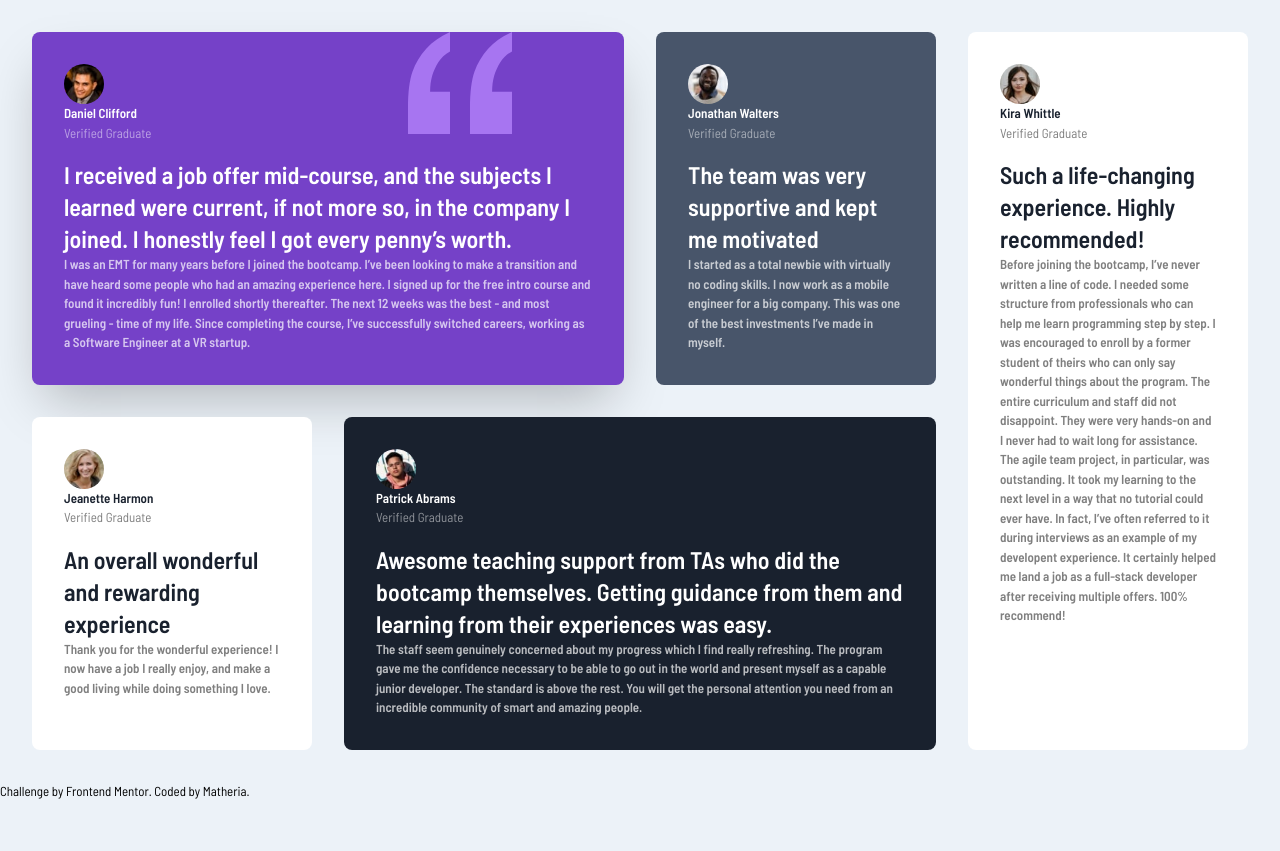
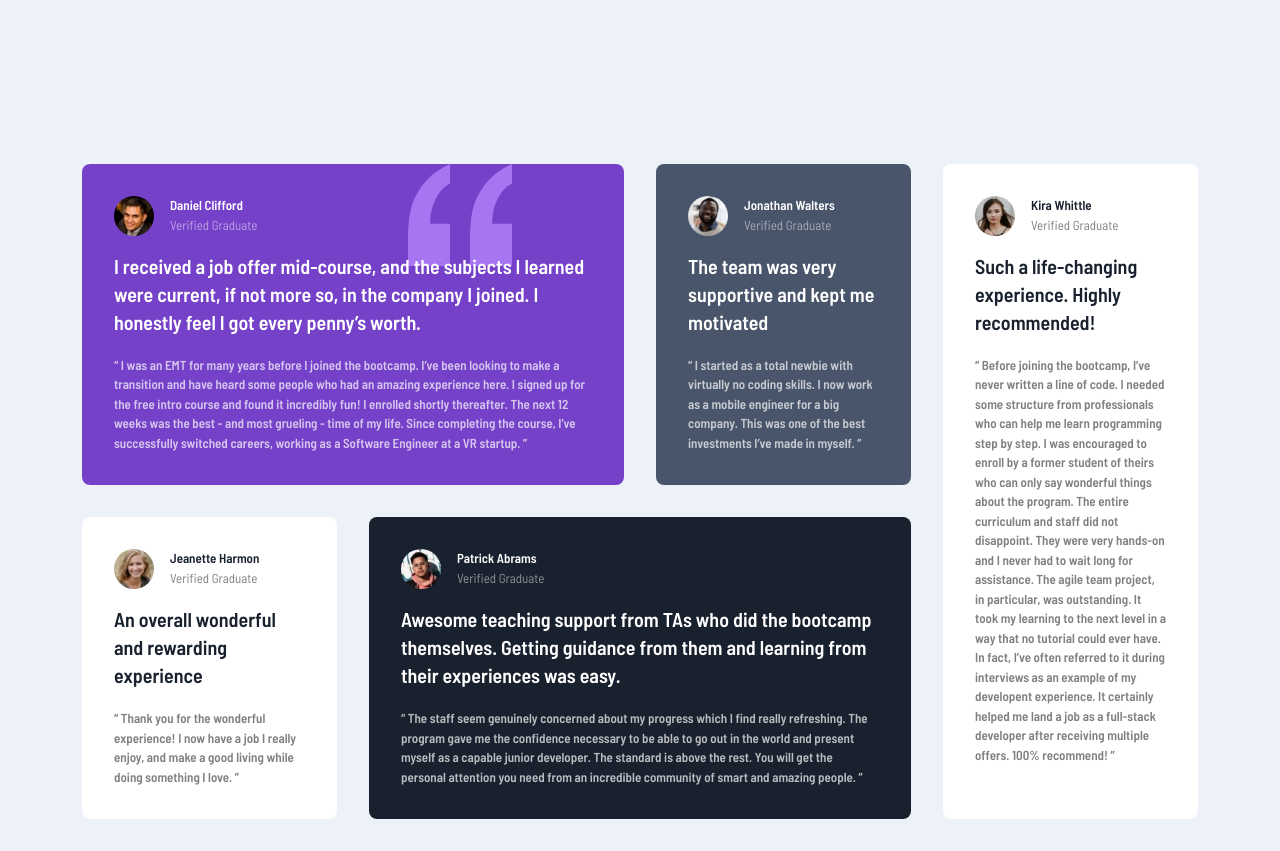
Before and after one commit to Matheria/Testimonials-grid-section, a website: page index.html in a window 1280 px wide. Before the commit the page ends 801 px from the top, so only its background shows below. Drawn offline with Linux system fonts and the light colour scheme.

Commit message:
fix paddings

```diff
--- a/index.html
+++ b/index.html
@@ -14,10 +14,11 @@
   <link rel="stylesheet" href="./output.css">
 </head>
 <body>
-  <main class="grid lg:grid-cols-4 gap-8 p-8 mx-auto max-w-[1440px]">
-    <section class="card lg:col-span-2 bg-primary text-white bg-[url('/images/bg-pattern-quotation.svg')] bg-no-repeat bg-[right_2rem_top] shadow-2xl lg:bg-[right_7rem_top]">
+  <h1 class="invisible">Testimonials grid section</h1>
+  <main class="grid lg:grid-cols-4 gap-8 p-8 mx-auto max-w-[1180px] mt-28">
+    <section class="card lg:col-span-2 bg-primary text-white bg-[url('./images/bg-pattern-quotation.svg')] bg-no-repeat bg-[right_2rem_top] lg:bg-[right_7rem_top]">
       <div class="card-container-name">
-        <img class="card-photo" src="/images/image-daniel.jpg" alt="Daniel">
+        <img class="card-photo" src="./images/image-daniel.jpg" alt="Daniel">
         <span class="card-name">Daniel Clifford</span>
         <span class="card-edu">Verified Graduate</span>
       </div>
@@ -25,7 +26,7 @@
         I received a job offer mid-course, and the subjects I learned were current, if not more so,
         in the company I joined. I honestly feel I got every penny’s worth.
       </p>
-      <p class="card-desc">
+      <p class="card-desc before:content-['“'] after:content-['”']">
         I was an EMT for many years before I joined the bootcamp. I’ve been looking to make a
         transition and have heard some people who had an amazing experience here. I signed up
         for the free intro course and found it incredibly fun! I enrolled shortly thereafter.
@@ -35,32 +36,32 @@
     </section>
     <section class="bg-primary-dark text-white card">
       <div class="card-container-name">
-        <img class="card-photo" src="/images/image-jonathan.jpg" alt="Jonathan">
+        <img class="card-photo" src="./images/image-jonathan.jpg" alt="Jonathan">
         <span class="card-name">Jonathan Walters</span>
         <span class="card-edu">Verified Graduate</span>
       </div>
       <p class="card-info">
         The team was very supportive and kept me motivated
       </p>
-      <p class="card-desc">
+      <p class="card-desc before:content-['“'] after:content-['”']">
         I started as a total newbie with virtually no coding skills. I now work as a mobile engineer
         for a big company. This was one of the best investments I’ve made in myself.
       </p>
     </section>
     <section class="bg-white text-primary-blackish card">
       <div class="card-container-name">
-        <img class="card-photo" src="/images/image-jeanette.jpg" alt="Jeanette">
+        <img class="card-photo" src="./images/image-jeanette.jpg" alt="Jeanette">
         <span class="card-name">Jeanette Harmon</span>
         <span class="card-edu text-black/50">Verified Graduate</span>
       </div>
       <p class="card-info">An overall wonderful and rewarding experience</p>
-      <p class="card-desc text-black/50">
+      <p class="card-desc text-black/50 before:content-['“'] after:content-['”']">
         Thank you for the wonderful experience! I now have a job I really enjoy, and make a good living while doing something I love.
       </p>
     </section>
     <section class="lg:col-span-2 bg-primary-blackish text-white card">
       <div class="card-container-name">
-        <img class="card-photo" src="/images/image-patrick.jpg" alt="Patrick">
+        <img class="card-photo" src="./images/image-patrick.jpg" alt="Patrick">
         <span class="card-name">Patrick Abrams</span>
         <span class="card-edu">Verified Graduate</span>
       </div>
@@ -68,7 +69,7 @@
         Awesome teaching support from TAs who did the bootcamp themselves. Getting guidance from them and
         learning from their experiences was easy.
       </p>
-      <p class="card-desc">
+      <p class="card-desc before:content-['“'] after:content-['”']">
         The staff seem genuinely concerned about my progress which I find really refreshing. The program
         gave me the confidence necessary to be able to go out in the world and present myself as a capable
         junior developer. The standard is above the rest. You will get the personal attention you need from
@@ -77,12 +78,12 @@
     </section>
     <section class="lg:row-span-2 lg:row-start-1 lg:col-start-4 bg-white text-primary-blackish card">
       <div class="card-container-name">
-        <img class="card-photo" src="/images/image-kira.jpg" alt="Kira">
+        <img class="card-photo" src="./images/image-kira.jpg" alt="Kira">
         <span class="card-name">Kira Whittle</span>
         <span class="card-edu text-black/50">Verified Graduate</span>
       </div>
       <p class="card-info">Such a life-changing experience. Highly recommended!</p>
-      <p class="card-desc text-black/50">
+      <p class="card-desc text-black/50 before:content-['“'] after:content-['”']">
         Before joining the bootcamp, I’ve never written a line of code. I needed some structure from
         professionals who can help me learn programming step by step. I was encouraged to enroll by a former
         student of theirs who can only say wonderful things about the program. The entire curriculum and staff
@@ -94,10 +95,5 @@
       </p>
     </section>
   </main>
-
-  <div class="attribution">
-    Challenge by <a href="https://www.frontendmentor.io?ref=challenge" target="_blank">Frontend Mentor</a>.
-    Coded by <a href="#">Matheria</a>.
-  </div>
 </body>
 </html>
--- a/style.css
+++ b/style.css
@@ -10,10 +10,10 @@ body {
 
 @layer component {
   .card {
-    @apply rounded-lg p-8;
+    @apply rounded-lg p-8 shadow-2xl;
   }
   .card-container-name {
-    @apply inline-grid grid-cols-[40_1fr] gap-x-4 gap-y-0 mb-4;
+    @apply inline-grid grid-cols-[40px_1fr] gap-x-4 gap-y-0 mb-4;
   }
   .card-photo {
     @apply row-span-2 rounded-full border-2 border-white/50 w-10 h-10;
@@ -25,9 +25,9 @@ body {
     @apply text-white/50;
   }
   .card-info {
-    @apply mb-4 text-2xl font-bold;
+    @apply mb-4 text-xl font-bold pb-5;
   }
   .card-desc {
-    @apply font-bold text-white/70 before:content-['“'] after:content-['”'];
+    @apply font-bold text-white/70;
   }
 }
```
Also changed, not shown: output.css.
